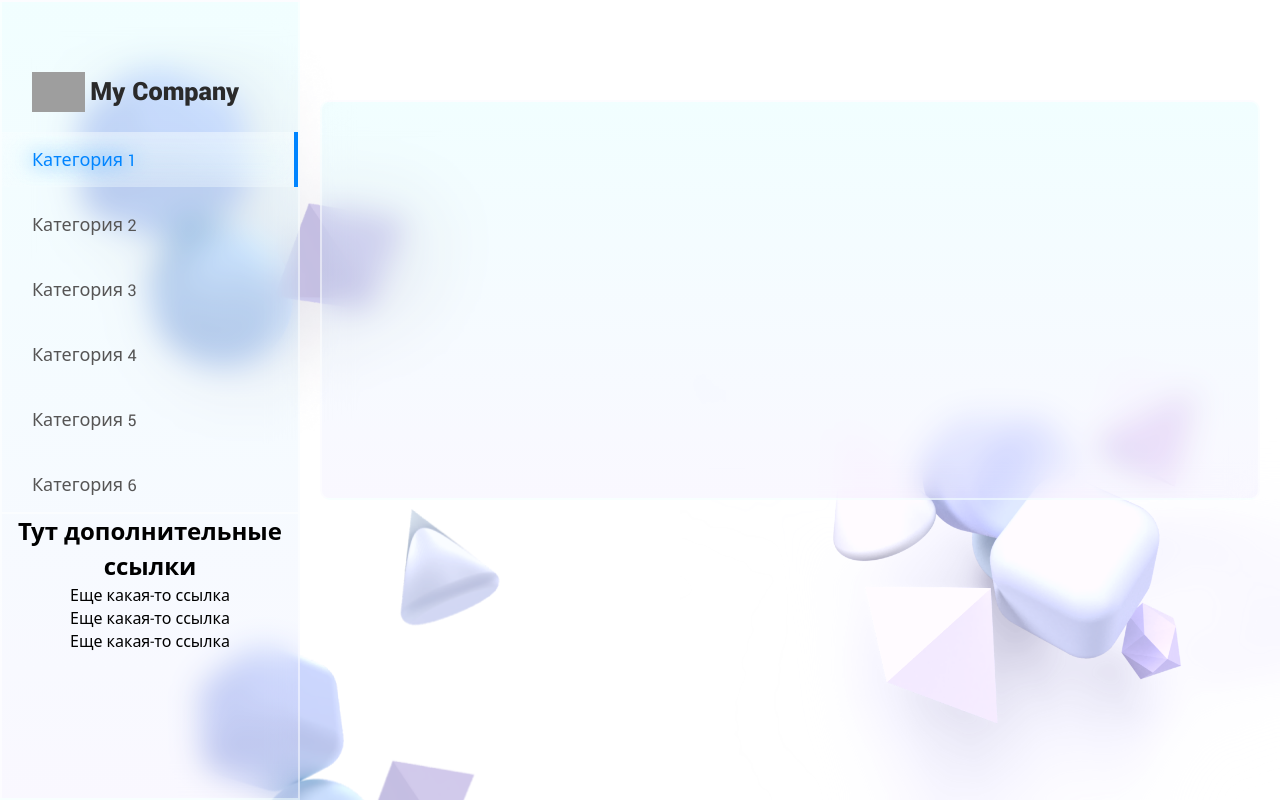
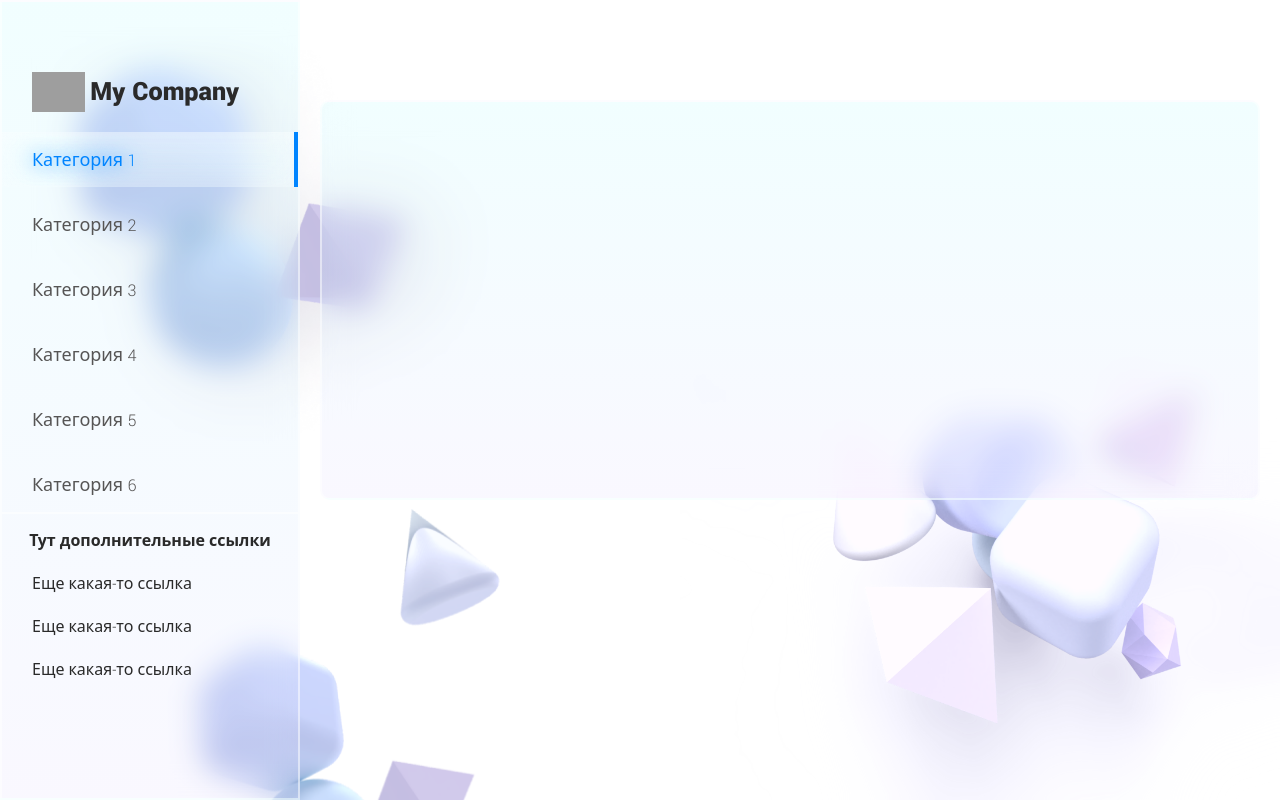
Before and after one commit to TearsOprah/react-courses-frontend, a React (Create React App) app: page / in a window 1280 px wide. Built offline with nearby package versions, Linux system fonts and the light colour scheme; grey boxes are pictures that could not be loaded.

Commit message:
feat: стилизация доп ссылок в меню

```diff
--- a/src/components/Menu/Menu.scss
+++ b/src/components/Menu/Menu.scss
@@ -33,6 +33,7 @@
 
 .menu-categories {
   font-size: 18px;
+  font-weight: 300;
   display: flex;
   flex-direction: column;
   align-items: start;
@@ -62,3 +63,30 @@
   color: $blue;
   text-shadow: 0 0 20px #0085FF;
 }
+
+.other-links-title {
+  padding-top: 15px;
+  font-size: 16px;
+  font-weight: 700;
+  color: $black;
+}
+
+.other-links {
+  padding-top: 15px;
+  font-size: 16px;
+  font-weight: 300;
+  color: $black;
+  display: flex;
+  flex-direction: column;
+  align-items: start;
+  gap: 10px;
+}
+
+.link {
+  padding-left: 30px;
+  padding-top: 5px;
+  padding-bottom: 5px;
+  width: 100%;
+  text-align: left;
+  cursor: pointer;
+}
```
